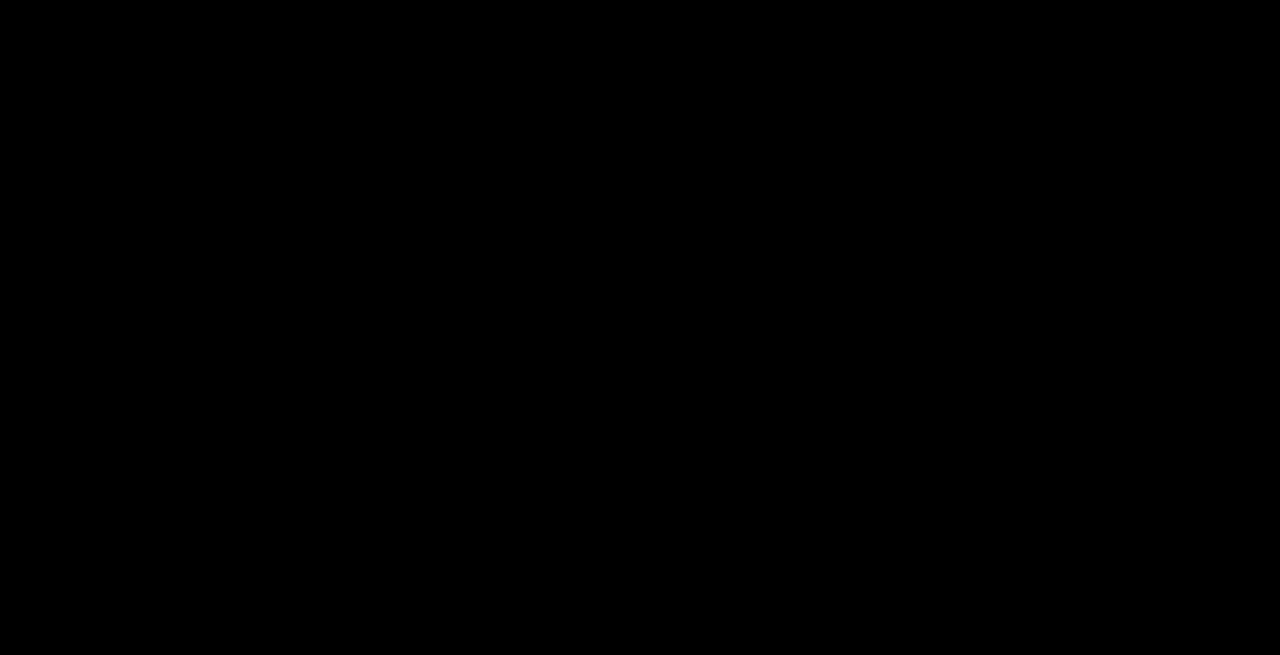
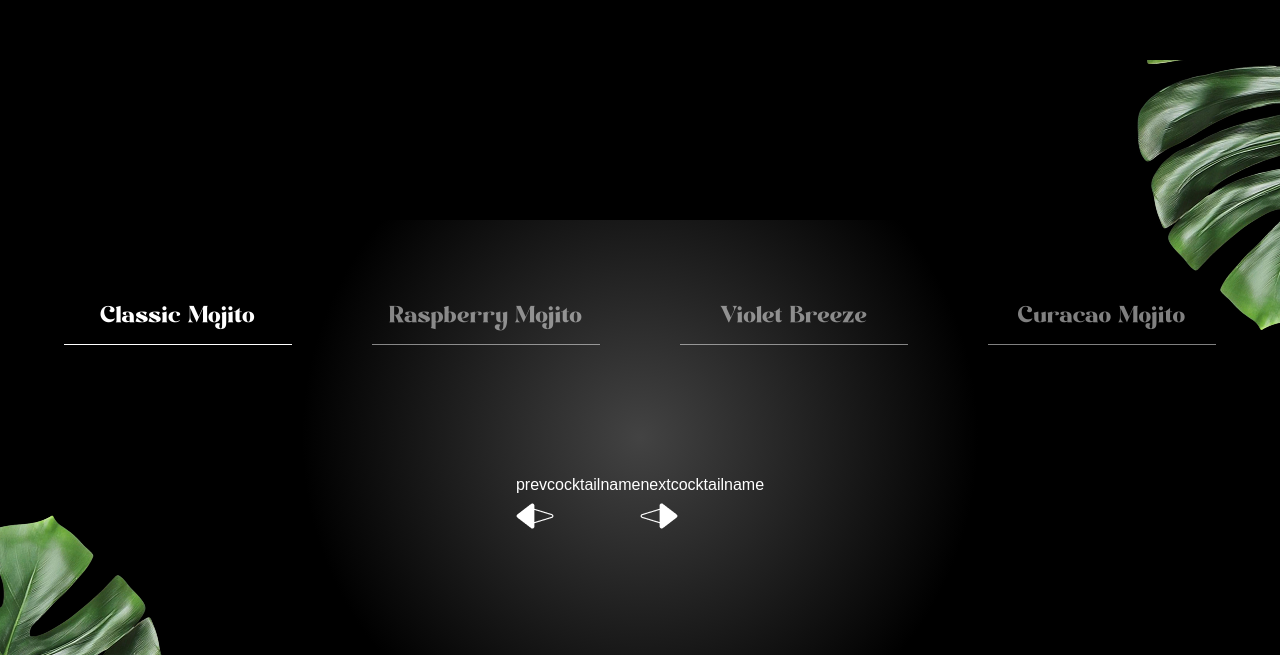
Before and after one commit to VyD1nk1902/gsap_cocktails, a React (Vite) app: page / in a window 1280 px wide. Shown: the part 4112-4767 px from the top of the page. Before the commit the page ends 4172 px from the top, so only its background shows below. Built offline with nearby package versions, Linux system fonts and the light colour scheme; a web font is replaced by a local one.

Commit message:
Implement Menu section (not done yet)

```diff
--- a/src/App.jsx
+++ b/src/App.jsx
@@ -6,6 +6,7 @@ import Hero from "./components/Hero.jsx";
 import Cocktails from "./components/Cocktails.jsx";
 import About from "./components/About.jsx";
 import Art from "./components/Art.jsx";
+import Menu from "./components/Menu.jsx";
 
 gsap.registerPlugin(ScrollTrigger, SplitText);
 const App = () => {
@@ -16,6 +17,7 @@ const App = () => {
         <Cocktails/>
         <About/>
         <Art/>
+        <Menu/>
       </main>
   );
 };
--- /dev/null
+++ b/src/components/Menu.jsx
@@ -0,0 +1,57 @@
+import React, {useState} from 'react';
+import {cocktailsMenu} from "../../constants/index.js";
+
+const Menu = () => {
+  const [currentIndex, setCurrentIndex] = useState(0);
+  const totalCocktails = cocktailsMenu.length;
+  const goToSlide = (index) => {
+    const newIndex = (index + totalCocktails) % totalCocktails;
+    setCurrentIndex(newIndex);
+  };
+  return (
+      <section id="menu" aria-labelledby="menu-heading">
+        <img src="/images/slider-left-leaf.png" alt="left-leaf" id="m-left-leaf"/>
+        <img src="/images/slider-right-leaf.png" alt="right-leaf" id="m-right-leaf"/>
+
+        <h2 id="menu-heading" className="sr-only">
+          Cocktail Menu
+        </h2>
+
+        <nav className="cocktail-tabs" aria-label="Cocktail Navigation">
+          {cocktailsMenu.map((cocktail, index) => {
+            const isActive = index === currentIndex;
+
+            return (
+                <button
+                    key={cocktail.id}
+                    className={`${isActive ? 'text-white border-white' : 'text-white/50 border-white/50'}`}
+                    onClick={() => goToSlide(index)}
+                >
+                  {cocktail.name}
+                </button>
+            );
+          })}
+        </nav>
+
+        <div className="content">
+          <div className="arrow">
+            <button className="text-left" onClick={() => goToSlide(currentIndex - 1)}>
+              <span>prevcocktailname</span>
+              <img src="/images/prev-arrow.png" alt="prev-arrow" aria-hidden="true"/>
+            </button>
+
+            <button className="text-right" onClick={() => goToSlide(currentIndex + 1)}>
+              <span>nextcocktailname</span>
+              <img src="/images/next-arrow.png" alt="next-arrow" aria-hidden="true"/>
+            </button>
+          </div>
+
+          <div className="cocktail">
+
+          </div>
+        </div>
+
+      </section>
+  );
+};
+export default Menu;
```
